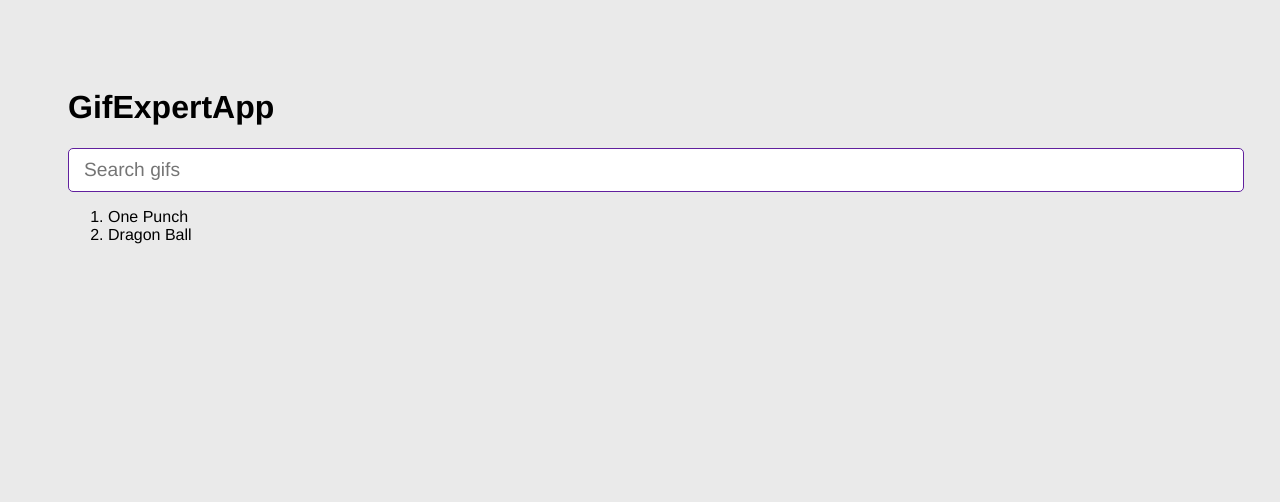
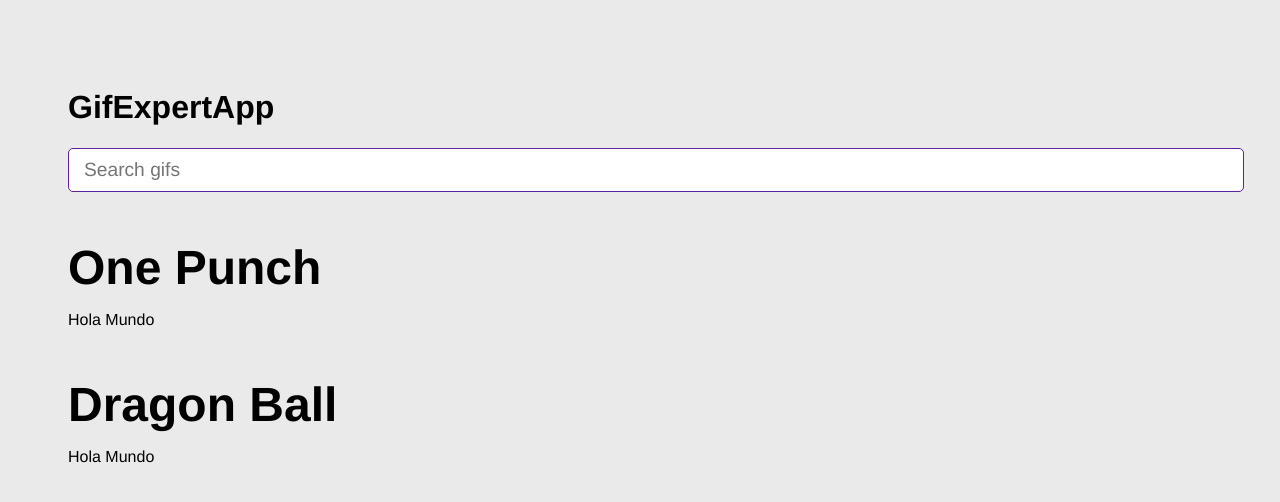
Before and after one commit to dpizapal/GifExpertApp-React, a React (Vite) app: page / in a window 1280 px wide. Shown: the top 502 px of the page. Built offline with nearby package versions, Linux system fonts and the light colour scheme.

Commit message:
gifgrid new component

```diff
--- a/src/GifExpertApp.jsx
+++ b/src/GifExpertApp.jsx
@@ -1,6 +1,7 @@
 import React from 'react';
 import { useState } from 'react';
 import { AddCategory } from './components/AddCategory';
+import { GifGrid } from './components/GifGrid';
 
 export const GifExpertApp = () => {
 
@@ -17,28 +18,21 @@
 
   return (
     <>
-      {/*Título */}
 
       <h1>GifExpertApp</h1>
 
-      {/*Input */}
       <AddCategory ç
-        //setCategories={ setCategories }
+
         onNewCategory={ (event)=> onAddCategory(event) }
       />
-
-
-      {/* Listado de Items*/}
-
-      <ol>
-        { categories.map( category => {
-            return <li key={ category }>{ category }</li>
-        })
+        {
+          categories.map( ( category ) => (
+            <GifGrid
+              key={ category }
+              category={ category }/>
+          ))
         }
 
-
-      </ol>
-          {/* GIF Items*/}
     </>
   )
 }
--- /dev/null
+++ b/src/components/GifGrid.jsx
@@ -0,0 +1,13 @@
+import React from 'react'
+
+export const GifGrid = ({category}) => {
+
+
+
+  return (
+    <>
+      <h3>{ category }</h3>
+      <p>Hola Mundo</p>
+    </>
+  )
+}
```
